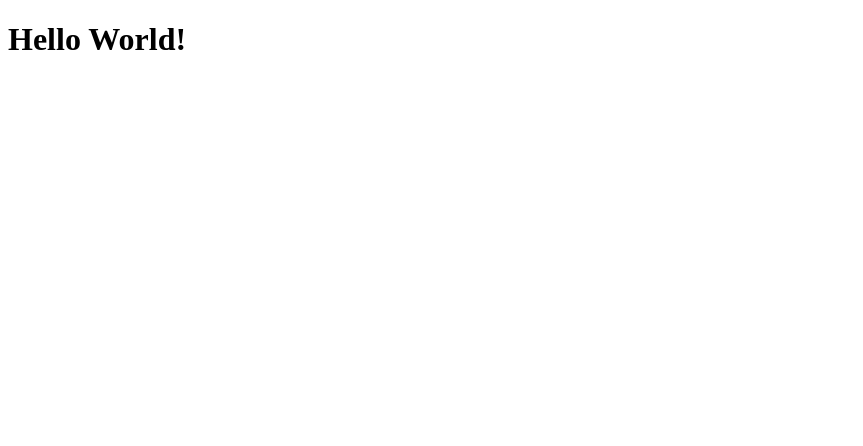
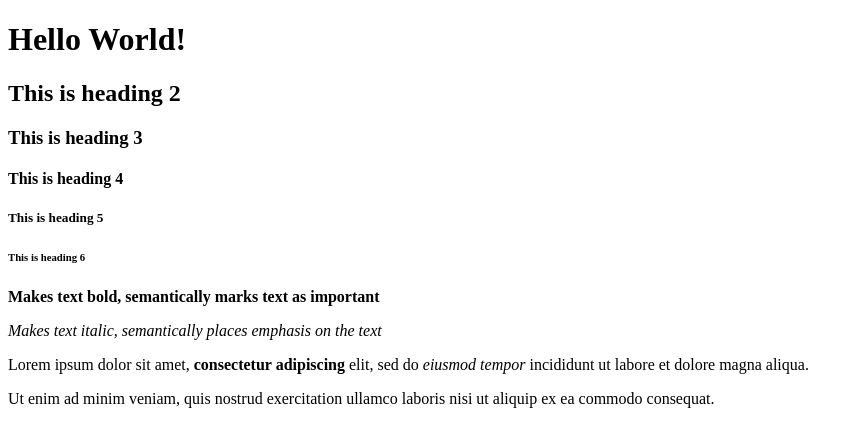
Before and after one commit to by-zr/odin, a plain HTML site: page html-boilerplate/index.html in a window 1280 px wide. Shown: the whole page, without its empty margins (0-863 px from the left). Drawn offline with Linux system fonts and the light colour scheme.

Commit message:
Working with text

```diff
--- a/html-boilerplate/index.html
+++ b/html-boilerplate/index.html
@@ -7,5 +7,20 @@
     </head>
     <body>
         <h1>Hello World!</h1>
+        <h2>This is heading 2</h2>
+        <h3>This is heading 3</h3>
+        <h4>This is heading 4</h4>
+        <h5>This is heading 5</h5>
+        <h6>This is heading 6</h6>
+        <strong>Makes text bold, semantically marks text as important</strong> <p/>
+        <em>Makes text italic, semantically places emphasis on the text</em>
+        <!-- This is a comment -->
+        <!-- Shortcut for comment block: Cmd + / -->
+        <p>
+            Lorem ipsum dolor sit amet, <strong>consectetur adipiscing</strong> elit, sed do <em>eiusmod tempor</em> incididunt ut labore et dolore magna aliqua.
+        </p>
+        <p>
+            Ut enim ad minim veniam, quis nostrud exercitation ullamco laboris nisi ut aliquip ex ea commodo consequat.
+        </p>
     </body>
 </html>
```
